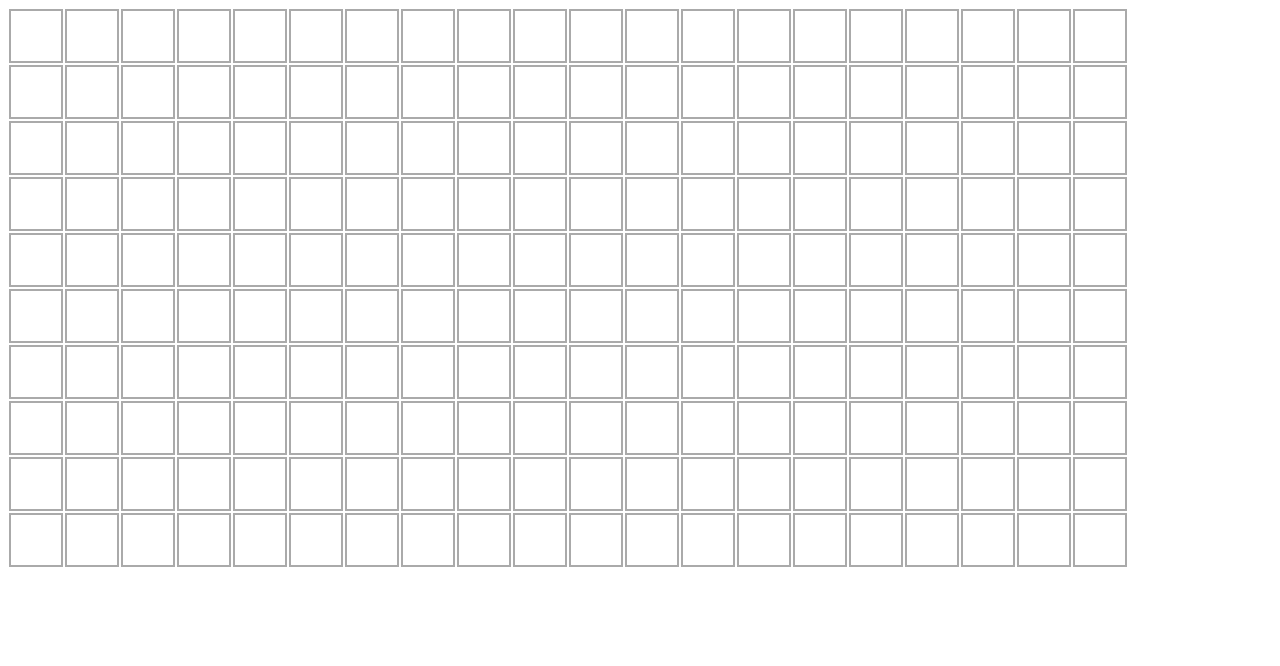
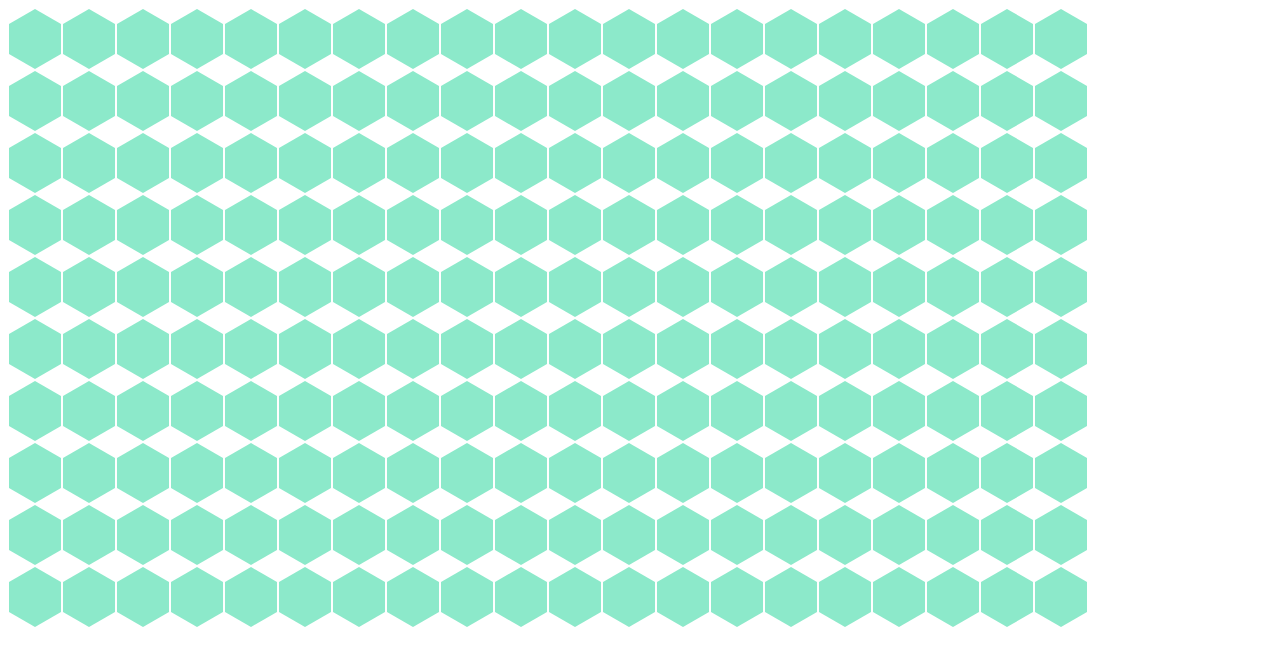
Before and after one commit to masseater/hex-grid-map, a website built with Parcel: page index.html in a window 1280 px wide. Built offline with nearby package versions, Linux system fonts and the light colour scheme.

Commit message:
なんか動かなくて悲しい

```diff
--- a/script.ts
+++ b/script.ts
@@ -6,6 +6,9 @@ window.onload = () => {
   for (let r = 0; r < row; r++) {
     const rowClsDiv = document.createElement("div");
     rowClsDiv.classList.add("row");
+    if (r % 2 != 0) {
+      rowClsDiv.classList.add("even");
+    }
 
     for (let c = 0; c < column; c++) {
       const hexDiv = createHexDivElement();
@@ -19,14 +22,14 @@ window.onload = () => {
 
 function createHexDivElement(): HTMLDivElement {
   const hexDiv = document.createElement("div");
-  const hexLeft = document.createElement("div");
-  hexLeft.classList.add("left");
-  hexDiv.appendChild(hexLeft);
+  const hexTop = document.createElement("div");
+  hexTop.classList.add("top");
+  hexDiv.appendChild(hexTop);
   const hexMiddle = document.createElement("div");
   hexMiddle.classList.add("middle");
   hexDiv.appendChild(hexMiddle);
-  const hexRight = document.createElement("div");
-  hexRight.classList.add("right");
-  hexDiv.appendChild(hexRight);
+  const hexBottom = document.createElement("div");
+  hexBottom.classList.add("bottom");
+  hexDiv.appendChild(hexBottom);
   return hexDiv;
 }
--- a/style.scss
+++ b/style.scss
@@ -1,13 +1,42 @@
 #hex-grid {
-  .hex {
-    width: 50px;
-    height: 50px;
-    border: 2px solid #aaaaaa;
-    background-color: hue($color: #8ce9ca);
-    margin: 1px;
-  }
+  width: fit-content;
 
   .row {
+    $width: 52px;
+    $height: 30px;
     display: flex;
+
+    .even {
+      left: $width;
+      margin-top: -($height / 4) !important;
+      margin-left: ($width / 4) !important;
+    }
+
+    .hex {
+      $color: #8ce9ca;
+
+      margin: 1px;
+
+      %tb-same {
+        border-left: ($width / 2) solid transparent;
+        border-right: ($width / 2) solid transparent;
+      }
+
+      .top {
+        @extend %tb-same;
+        border-bottom: ($height / 2) solid $color;
+      }
+
+      .bottom {
+        @extend %tb-same;
+        border-top: ($height / 2) solid $color;
+      }
+
+      .middle {
+        width: $width;
+        height: $height;
+        background-color: $color;
+      }
+    }
   }
 }
```
Also changed, not shown: 1 other file.
